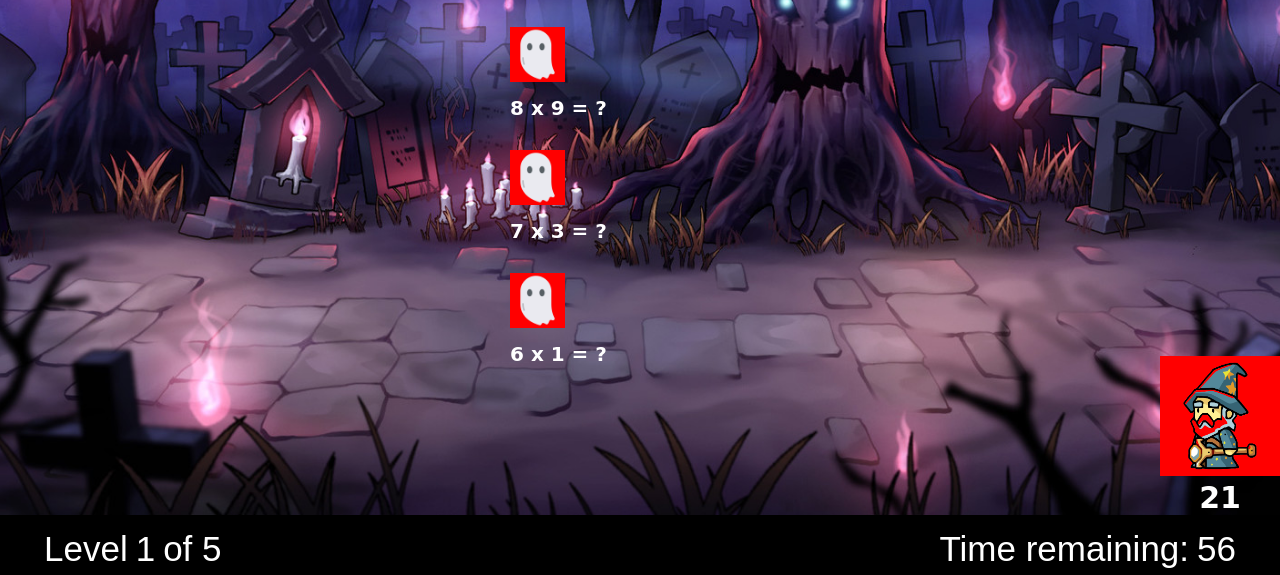
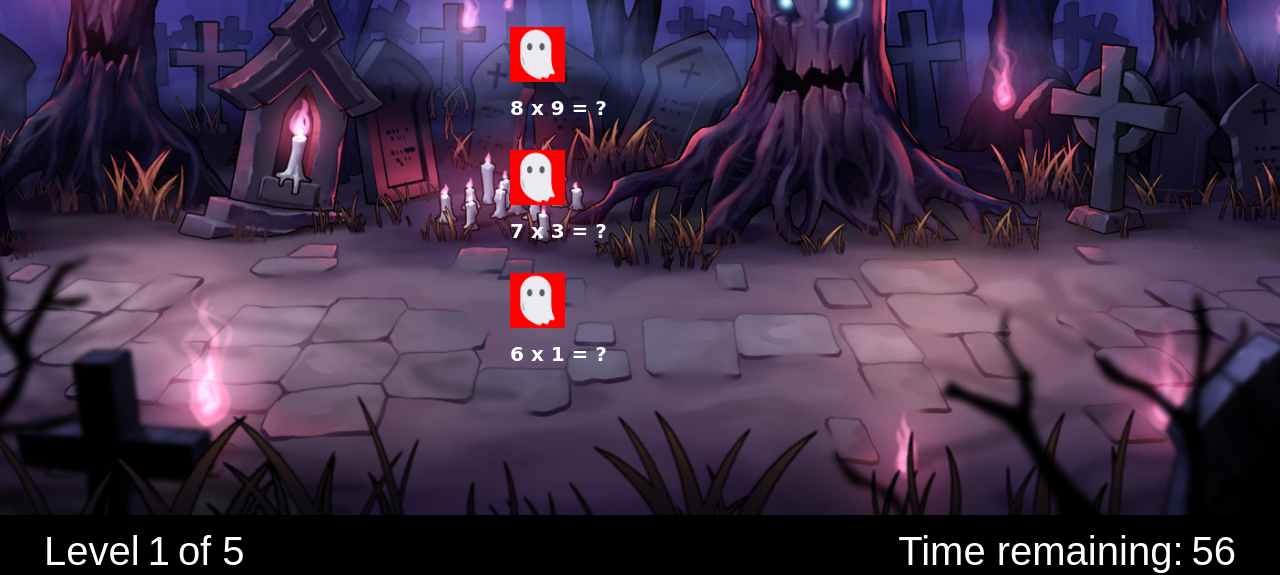
Before and after one commit to maitrimodi/mathemagic, a plain HTML site: page pages/game.html in a window 1280 px wide. Shown: the part 229-804 px from the top of the page. Drawn offline with Linux system fonts and the light colour scheme.

Commit message:
conflict solved

```diff
--- a/css/game.css
+++ b/css/game.css
@@ -12,6 +12,7 @@ body {
 
 .main-section {
     height: 93vh;
+    width: 100%;
     z-index: 1;
     position: relative;
     background-image: url("../assets/halloween_bg.jpg");
@@ -29,7 +30,7 @@ footer {
     color: white;
     display: flex;
     height: 60px;
-    font-size: 35px;
+    font-size: 5vh;
 }
 
 .game-footer {
@@ -79,8 +80,9 @@ footer {
 
 .wizard-div {
     margin-top: auto;
-    /* padding-top: 10px; */
-    /* margin-right: 10px; */
+    z-index: 0;
+    position: fixed;
+    left: 90%;
 }
 
 .ghosts {
```
Also changed, not shown: pages/high-score.html (+0 -2 lines).
